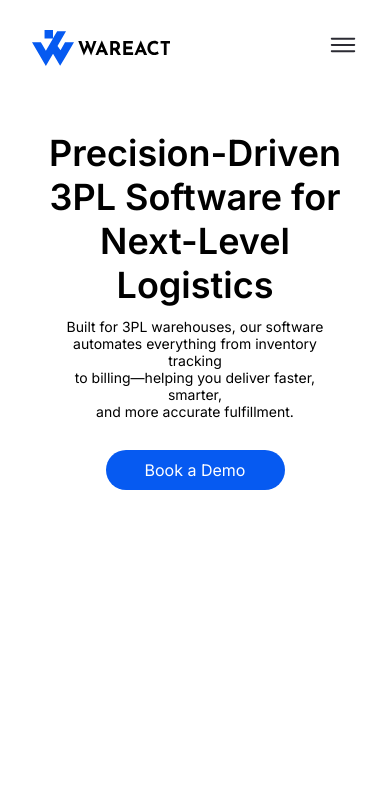
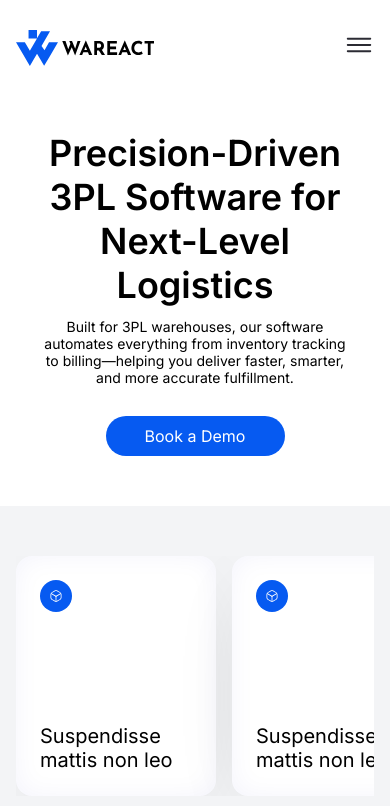
Before and after one commit to muslumdogan01/WareAct, a Next.js app in the folder wareact-frontend/: page / in a window 390 px wide. Shown: the top 806 px of the page. Built offline with nearby package versions, Linux system fonts and the light colour scheme.

Commit message:
Implemented a horizontal slider using Swiper and optimized it for mobile responsiveness. Fixed layout and scroll-related issues to ensure smooth user experience across devices.

```diff
--- a/wareact-frontend/package.json
+++ b/wareact-frontend/package.json
@@ -12,7 +12,8 @@
     "lucide-react": "^0.507.0",
     "next": "15.3.1",
     "react": "^19.0.0",
-    "react-dom": "^19.0.0"
+    "react-dom": "^19.0.0",
+    "swiper": "^11.2.6"
   },
   "devDependencies": {
     "@eslint/eslintrc": "^3",
--- a/wareact-frontend/src/app/globals.css
+++ b/wareact-frontend/src/app/globals.css
@@ -26,3 +26,6 @@ body {
   height: 100vh;
 
 }
+.swiper-slide{
+  margin-right: -84px !important;
+}
--- a/wareact-frontend/src/app/layout.tsx
+++ b/wareact-frontend/src/app/layout.tsx
@@ -21,7 +21,7 @@ export default function RootLayout({
   return (
     <html lang="en">
       <body className={inter.className}>
-        <div className="w-full h-screen lg:bg-[url('/images/header/headerBg.png')] lg:bg-no-repeat lg:bg-cover bg-center lg:min-h-[554px] flex flex-col px-4">
+        <div className="w-full h-screen lg:bg-[url('/images/header/headerBg.png')] lg:bg-no-repeat lg:bg-cover bg-center lg:min-h-[554px] flex flex-col ">
           <Header />
           {children}
         </div>
--- a/wareact-frontend/src/app/page.tsx
+++ b/wareact-frontend/src/app/page.tsx
@@ -1,9 +1,10 @@
+import Content from "@/components/content/page";
 import Hero from "@/components/hero/page";
-
 export default function Home() {
   return (
-   <div className="w-full flex flex-col relative z-40">
-     <Hero/>
-   </div>
+    <div className="w-full h-full flex flex-col relative z-40 ">
+      <Hero />
+      <Content/>
+    </div>
   );
 }
--- /dev/null
+++ b/wareact-frontend/src/components/content/cards/page.tsx
@@ -0,0 +1,33 @@
+'use client';
+import { Swiper, SwiperSlide } from "swiper/react";
+import "swiper/css";
+import SliderCard from "./sliderCard";
+
+const ReusableSlider = ({ iconPosition }: { iconPosition?: 'top' | 'bottom' }) => {
+    const data = [
+      { title: "Suspendisse mattis non leo", icon: "/icons/content/blueCircle.svg", width: "w-[200px]", height: "h-[240px]" },
+      { title: "Suspendisse mattis non leo", icon: "/icons/content/blueCircle.svg", width: "w-[200px]", height: "h-[240px]" },
+      { title: "Suspendisse mattis non leo", icon: "/icons/content/blueCircle.svg", width: "w-[200px]", height: "h-[240px]" },
+      { title: "Suspendisse mattis non leo", icon: "/icons/content/blueCircle.svg", width: "w-[200px]", height: "h-[240px]" },
+
+    ];
+
+    return (
+      <div className="w-full overflow-hidden mt-[50px] ">
+        <Swiper slidesPerView={'auto'} spaceBetween={16} grabCursor>
+          {data.map((item, index) => (
+            <SwiperSlide key={index} className="!w-[calc(100vw-80px)] max-w-[300px]">
+              <SliderCard
+                title={item.title}
+                icon={item.icon}
+                iconPosition={iconPosition}
+                width={item.width}
+                height={item.height}
+              />
+            </SwiperSlide>
+          ))}
+        </Swiper>
+      </div>
+    );
+  };
+  export default ReusableSlider;
--- /dev/null
+++ b/wareact-frontend/src/components/content/cards/sliderCard.tsx
@@ -0,0 +1,63 @@
+import Image from "next/image";
+
+type SliderCardProps = {
+  title: string;
+  icon: React.ReactNode;
+  iconPosition?: "top" | "bottom";
+  width?: string;
+  height?: string;
+};
+
+const SliderCard = ({
+  title,
+  icon,
+  iconPosition = "top",
+  width = "w-[250px]",
+  height = "h-[200px]",
+}: SliderCardProps) => {
+  const isImage = typeof icon === "string" && icon.includes("/");
+
+  return (
+    <div
+      className={`relative ${width} ${height} max-w-[80vw] bg-white rounded-2xl p-6 text-lg font-semibold shrink-0 flex flex-col items-start justify-between`}
+      style={{
+        boxShadow: "0px 20px 80px -20px rgba(0, 0, 0, 0.1)",
+      }}
+    >
+      {/* INNER SHADOW katmanı */}
+      <div
+        className="absolute inset-0 pointer-events-none rounded-2xl"
+        style={{
+          boxShadow: "inset 0 0 30px -4px rgba(10, 40, 191, 0.06)",
+        }}
+      />
+
+      {/* Kartın içeriği */}
+      <div className="relative z-10 w-full h-full flex flex-col justify-between">
+        {iconPosition === "top" && (
+          <div className="text-3xl">
+            {isImage ? (
+              <Image src={icon as string} alt="icon" width={32} height={32} />
+            ) : (
+              icon
+            )}
+          </div>
+        )}
+
+        <div className="text-[20px] font-normal leading-[1.2] text-black ">{title}</div>
+
+        {iconPosition === "bottom" && (
+          <div className="text-3xl">
+            {isImage ? (
+              <Image src={icon as string} alt="icon" width={32} height={32} />
+            ) : (
+              icon
+            )}
+          </div>
+        )}
+      </div>
+    </div>
+  );
+};
+
+export default SliderCard;
--- /dev/null
+++ b/wareact-frontend/src/components/content/page.tsx
@@ -0,0 +1,12 @@
+import React from 'react'
+import ReusableSlider from './cards/page'
+
+const Content = () => {
+  return (
+    <div className='w-full h-full flex flex-col bg-[#F3F4F6] mt-[50px] px-4'>
+        <div className='block md:hidden'><ReusableSlider iconPosition="top" /></div>
+    </div>
+  )
+}
+
+export default Content
--- a/wareact-frontend/src/components/header/page.tsx
+++ b/wareact-frontend/src/components/header/page.tsx
@@ -18,7 +18,7 @@ const Header = () => {
   return (
 
       <div className="container mx-auto">
-        <header className="w-full relative  bg-white z-50 px-4 h-full ">
+        <header className="w-full relative  z-50 px-4 h-full ">
           <div className=" flex lg:flex-row md:flex-col  items-center justify-between xl:px-4 py-[30px]">
             <div className="flex items-center space-x-[30px]">
               <Link href="/" className="flex items-center space-x-[4px]">
```
Also changed, not shown: wareact-frontend/public/icons/content/blueCircle.svg (added), 1 other file (tests, documents, lock files or other folders).
